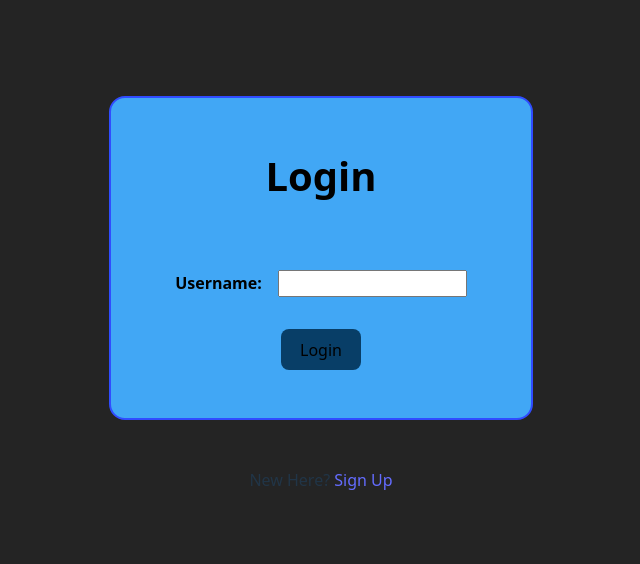
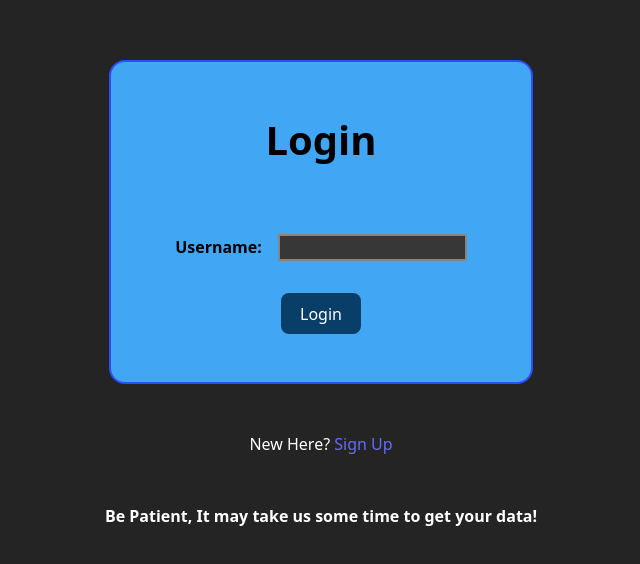
Before and after one commit to meet-dharmesh-gandhi/My-Kanban-Board, a React (Vite) app in the folder Frontend/: page /login in a window 1280 px wide. Shown: the part 106-670 px from the top of the page, without its empty margins (319-959 px from the left). Built offline with nearby package versions, Linux system fonts and the light colour scheme; no server answers.

Commit message:
changed the color schemes to match on devices with light mode as well

```diff
--- a/Frontend/package.json
+++ b/Frontend/package.json
@@ -27,7 +27,7 @@
     "globals": "^16.0.0",
     "typescript": "~5.7.2",
     "typescript-eslint": "^8.26.1",
-    "vite": "^6.3.1",
+    "vite": "^6.3.5",
     "vite-plugin-static-copy": "^2.3.1"
   }
 }
--- a/Frontend/src/Components/Home.tsx
+++ b/Frontend/src/Components/Home.tsx
@@ -178,12 +178,12 @@ function Home() {
 
 			// Scroll vertically
 			if (y < scrollMargin) {
-				document.body.scrollBy({
+				window.scrollBy({
 					top: -scrollSpeed,
 					behavior: "smooth",
 				});
 			} else if (y > viewportHeight - scrollMargin) {
-				document.body.scrollBy({
+				window.scrollBy({
 					top: scrollSpeed,
 					behavior: "smooth",
 				});
--- a/Frontend/src/Components/Loader.tsx
+++ b/Frontend/src/Components/Loader.tsx
@@ -6,6 +6,7 @@ export default function Loader() {
 	return (
 		<div className="loader-wrapper">
 			<h1>Finding You</h1>
+			<h5>Be Patient, It may take us some while to get your data!</h5>
 			<FaMagnifyingGlass className="magnifying-glass" />
 			<div className="loader">
 				{/* Biker */}
--- a/Frontend/src/Components/LoginPage.tsx
+++ b/Frontend/src/Components/LoginPage.tsx
@@ -108,6 +108,7 @@ export default function LoginPage({ mode = "login" }: LoginPageProps) {
 					{mode === "login" ? "Sign Up" : "Login"}
 				</Link>
 			</p>
+			<h4>Be Patient, It may take us some time to get your data!</h4>
 		</div>
 	);
 }
--- a/Frontend/src/Styles/Loader.css
+++ b/Frontend/src/Styles/Loader.css
@@ -6,6 +6,12 @@
 	align-items: center;
 	flex-direction: column;
 	gap: 4em;
+}
+
+.loader-wrapper h5 {
+	max-width: 80dvw;
+	word-wrap: break-word;
+	word-break: break-word;
 }
 
 .loader-wrapper h1 {
--- a/Frontend/src/Styles/LoginPage.css
+++ b/Frontend/src/Styles/LoginPage.css
@@ -6,6 +6,17 @@
 	gap: 3em;
 	width: 100%;
 	height: 100dvh;
+}
+
+.login-page-wrapper h4 {
+	max-width: 80dvw;
+	word-wrap: break-word;
+	word-break: break-word;
+	color: white;
+}
+
+.login-page-wrapper p {
+	color: white;
 }
 
 .login-page {
@@ -19,6 +30,7 @@
 	border-radius: 1em;
 	color: rgb(0, 0, 0);
 	border: 2px solid rgb(48, 76, 255);
+	max-width: 95dvw;
 }
 
 .login-page h2 {
@@ -47,6 +59,8 @@
 
 .input-box input {
 	padding: 0.3em 0.3em;
+	background-color: #373737;
+	border: 2px solid rgb(133, 133, 133);
 }
 
 .login-button {
@@ -55,6 +69,7 @@
 	transition: background-color 0.2s ease-in-out;
 	outline: none;
 	border: none;
+	color: white;
 }
 
 .login-button:focus,
--- a/Frontend/src/Styles/Settings.css
+++ b/Frontend/src/Styles/Settings.css
@@ -7,6 +7,10 @@
 	padding: 3em;
 	flex-direction: column;
 	gap: 5em;
+}
+
+.dialog-box h2 {
+	color: white;
 }
 
 .dialog-box-close-button,
@@ -23,6 +27,22 @@
 	outline: none;
 	border: none;
 	border-radius: 50px;
+}
+
+.dialog-box input[type="text"] {
+	background-color: #3b3b3b;
+	color: white;
+	border: 2px solid rgb(133, 133, 133);
+}
+
+.dialog-box input[type="color"] {
+	background-color: #6b6b6b;
+	border: 2px solid rgb(133, 133, 133);
+}
+
+.add-category {
+	background-color: black;
+	color: white;
 }
 
 .dialog-box-close-button svg,
--- a/Frontend/src/Styles/Task.css
+++ b/Frontend/src/Styles/Task.css
@@ -20,6 +20,7 @@
 	top: 0.3em;
 	right: 0.3em;
 	padding: 0.2em 0.4em;
+	background-color: black;
 }
 
 .delete-task-button {
```
Also changed, not shown: 1 other file (tests, documents, lock files or other folders).
